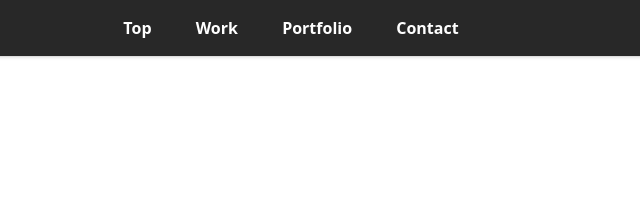
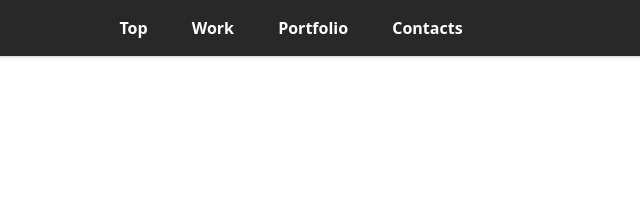
Before and after one commit to mixxmasta/portfolio, a plain HTML site: page index.html in a window 1280 px wide. Shown: the top 206 px of the page, 343-983 px from the left. Drawn offline with nearby package versions, Linux system fonts and the light colour scheme.

Commit message:
Update index.html

```diff
--- a/index.html
+++ b/index.html
@@ -16,7 +16,7 @@
 					<li><a href="#top">Top</a></li>
 					<li><a href="#work">Work</a></li>
 					<li><a href="#portfolio">Portfolio</a></li>
-					<li><a href="#contact">Contact</a></li>
+					<li><a href="#contact">Contacts</a></li>
 				</ul>
 			</nav>
 
```
